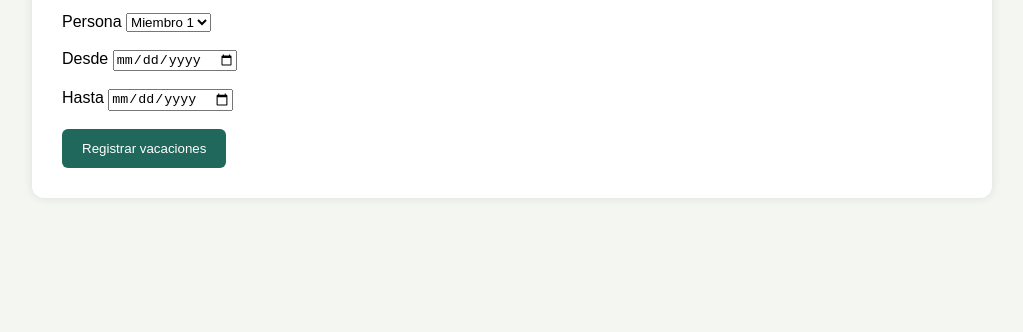
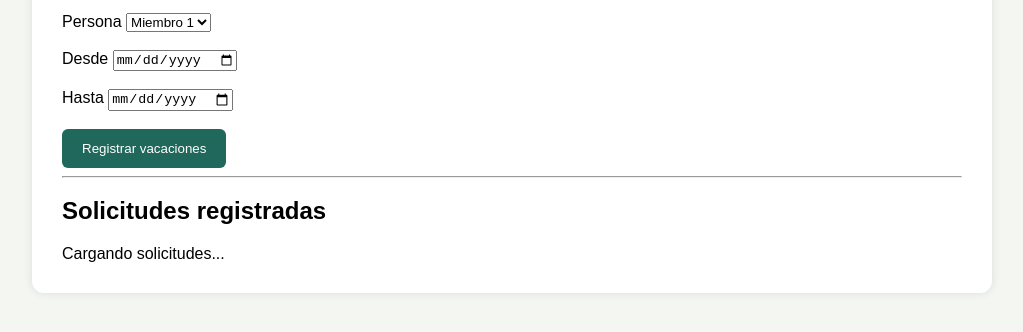
Before and after one commit to aliigomez663-collab/calendario-vacaciones-2027, a plain HTML site: page index.html in a window 1280 px wide. Shown: the part 172-504 px from the top of the page, without its empty margins (128-1151 px from the left). Drawn offline with Linux system fonts and the light colour scheme.

Commit message:
Update index.html

```diff
--- a/index.html
+++ b/index.html
@@ -46,9 +46,14 @@ Registrar vacaciones
 
 <div id="resultado"></div>
 
+<hr>
+
+<h2>Solicitudes registradas</h2>
+
+<div id="listaSolicitudes">
+Cargando solicitudes...
+</div>
+
 </div>
 
 <script type="module" src="app.js"></script>
-
-</body>
-</html>
```
